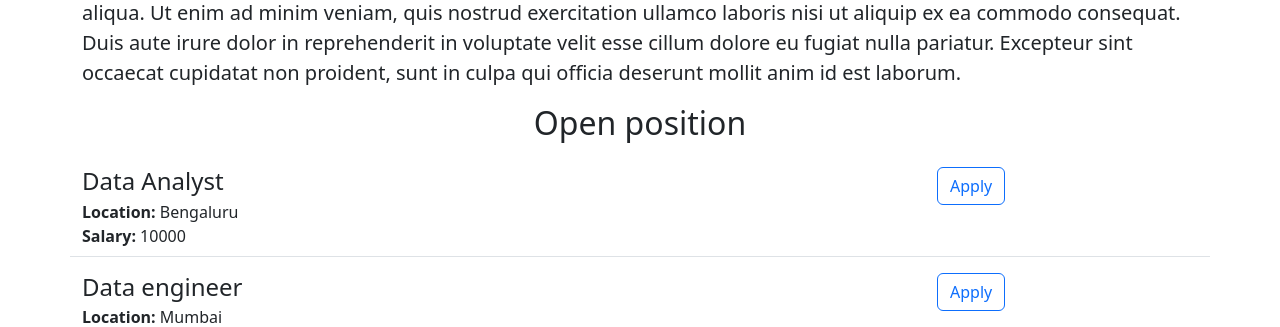
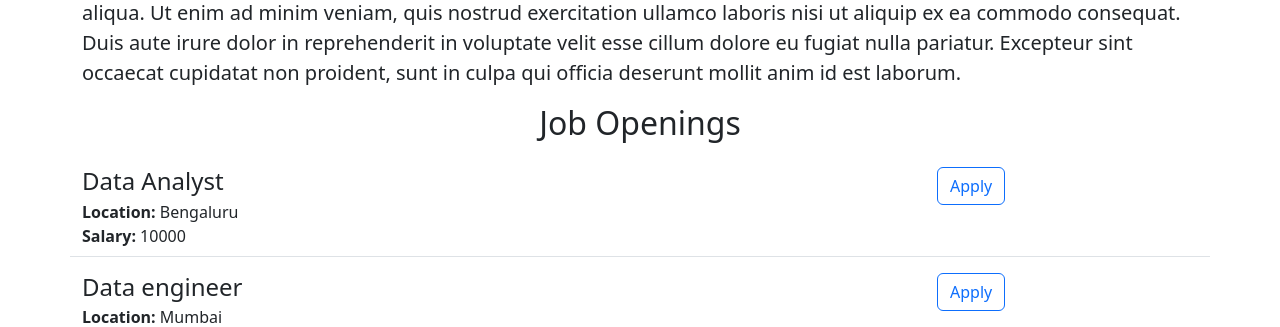
Before and after one commit to ngk93/jovian-careers-website, a Flask app: page / in a window 1280 px wide. Shown: the part 518-845 px from the top of the page. Run offline with Flask 3, Linux system fonts and the light colour scheme.

Commit message:
made some changes

```diff
--- a/templates/home.html
+++ b/templates/home.html
@@ -22,7 +22,7 @@
    src="https://jovian-careers-website.ngirishkoran.repl.co/static/banner.jpg" height=320)</img>
         <h2 class='text-center'>About Jovians</h2>
         <p class="lead">Lorem ipsum dolor sit amet, consectetur adipiscing elit, sed do eiusmod tempor incididunt ut labore et dolore magna aliqua. Ut enim ad minim veniam, quis nostrud exercitation ullamco laboris nisi ut aliquip ex ea commodo consequat. Duis aute irure dolor in reprehenderit in voluptate velit esse cillum dolore eu fugiat nulla pariatur. Excepteur sint occaecat cupidatat non proident, sunt in culpa qui officia deserunt mollit anim id est laborum.</p>
-      <h2 class='text-center mt-2 mb-4'>Open position</h2>
+      <h2 class='text-center mt-2 mb-4'>Job Openings</h2>
       <div>
         {% for jobs in jobs %}
         {% include 'jobtitle.html' %}
```
